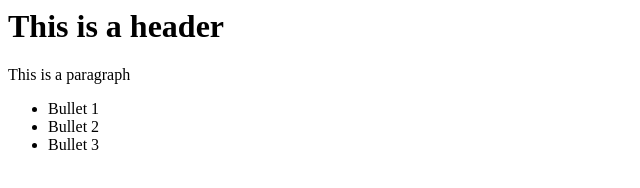
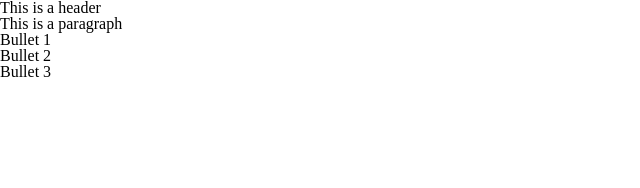
Before and after one commit to kthor13/kthor13.github.io, a plain HTML site: page index.html in a window 1280 px wide. Shown: the whole page, without its empty margins (0-640 px from the left). Drawn offline with Linux system fonts and the light colour scheme; files that its build step writes are made by us from their sources.

Commit message:
Linked reset css file

```diff
--- a/index.html
+++ b/index.html
@@ -1,6 +1,8 @@
 <html>
     <head>
+        <meta charset="UTF-8">
         <title>Katie's Page</title>
+        <link rel="stylesheet" href="reset.css">
     </head>
 
     <body>
```
